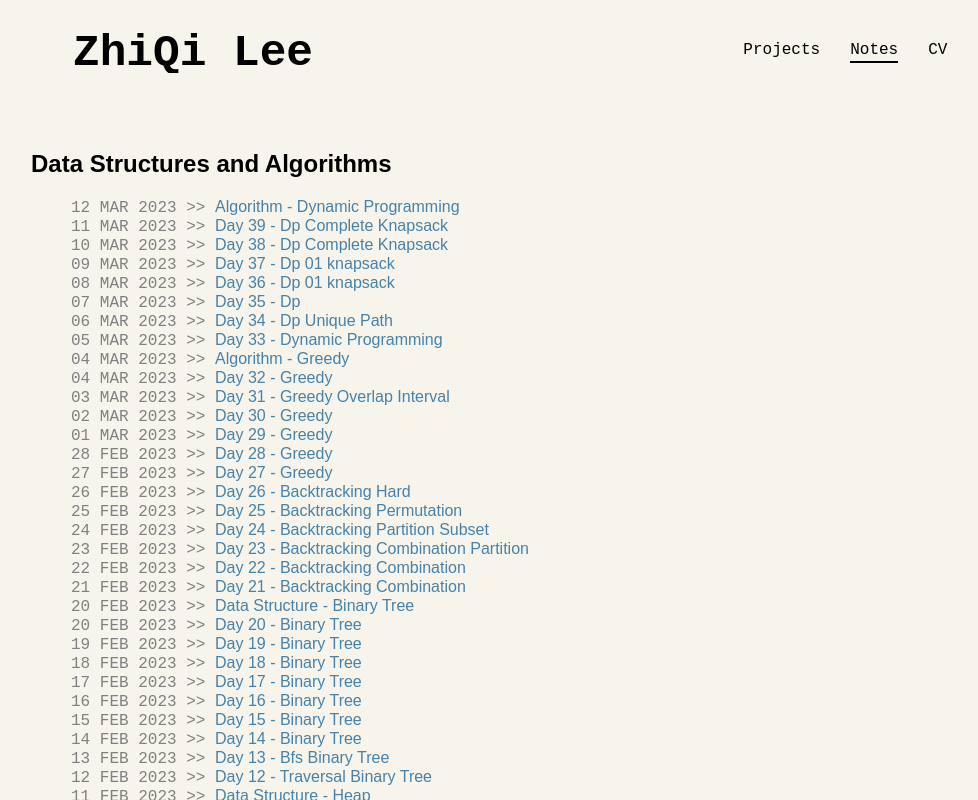
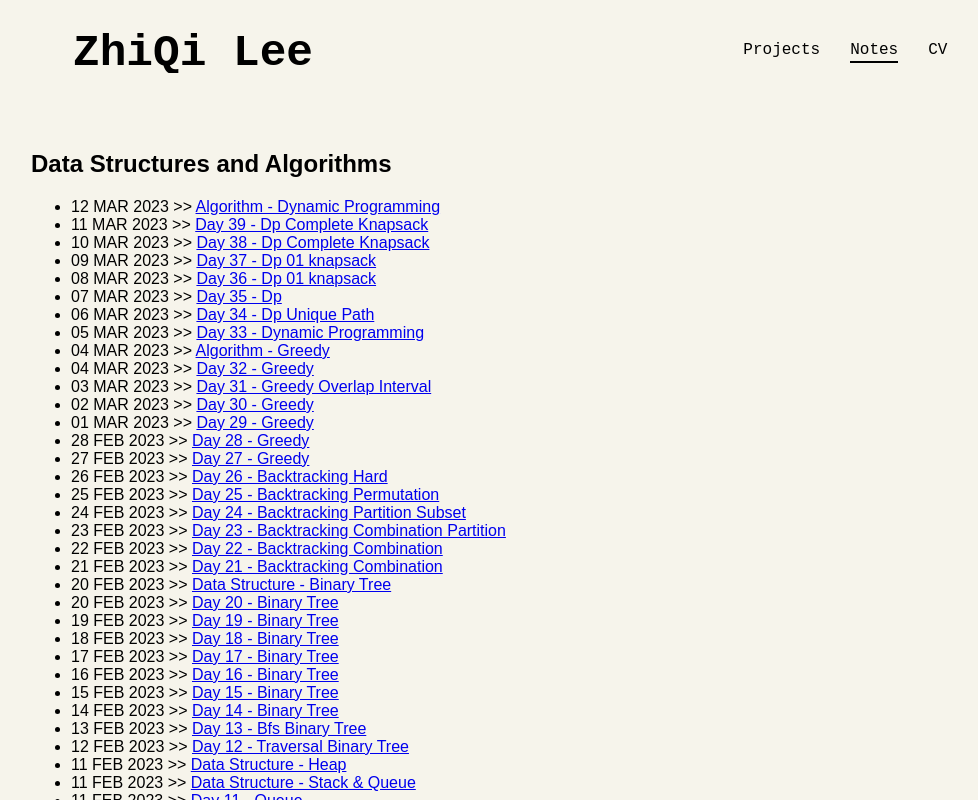
Before and after one commit to abc12345d/abc12345d.github.io, a React (Vite) app: page /notes in a window 1280 px wide. Shown: the top 800 px of the page, without its empty margins (135-1113 px from the left). Built offline with nearby package versions, Linux system fonts and the light colour scheme.

Commit message:
add container to notes page

```diff
--- a/src/pages/Notes.css
+++ b/src/pages/Notes.css
@@ -1,16 +1,16 @@
-section{
+#NotesContainer section{
     font-family:sans-serif;
 }
-section li{
+#NotesContainer section li{
     list-style-type: none;
 }
 
-section a{
+#NotesContainer section a{
     text-decoration: none;
     color: #4682A9;
 }
 
-section span{
+#NotesContainer section span{
     color: grey;
     font-family: monospace,sans-serif
 }
--- a/src/pages/Notes.jsx
+++ b/src/pages/Notes.jsx
@@ -3,7 +3,7 @@ import { NavLink } from "react-router-dom";
 // import { Outlet } from "react-router-dom";
 
 const Notes = () => (
-  <>
+  <div className="NotesContainer">
     <section id="DS_Algo">
       <h1>Data Structures and Algorithms</h1>
       <ul>
@@ -251,7 +251,7 @@ const Notes = () => (
         </li>
       </ul>
     </section>
-  </>
+  </div>
 );
 
 export default Notes;
```
